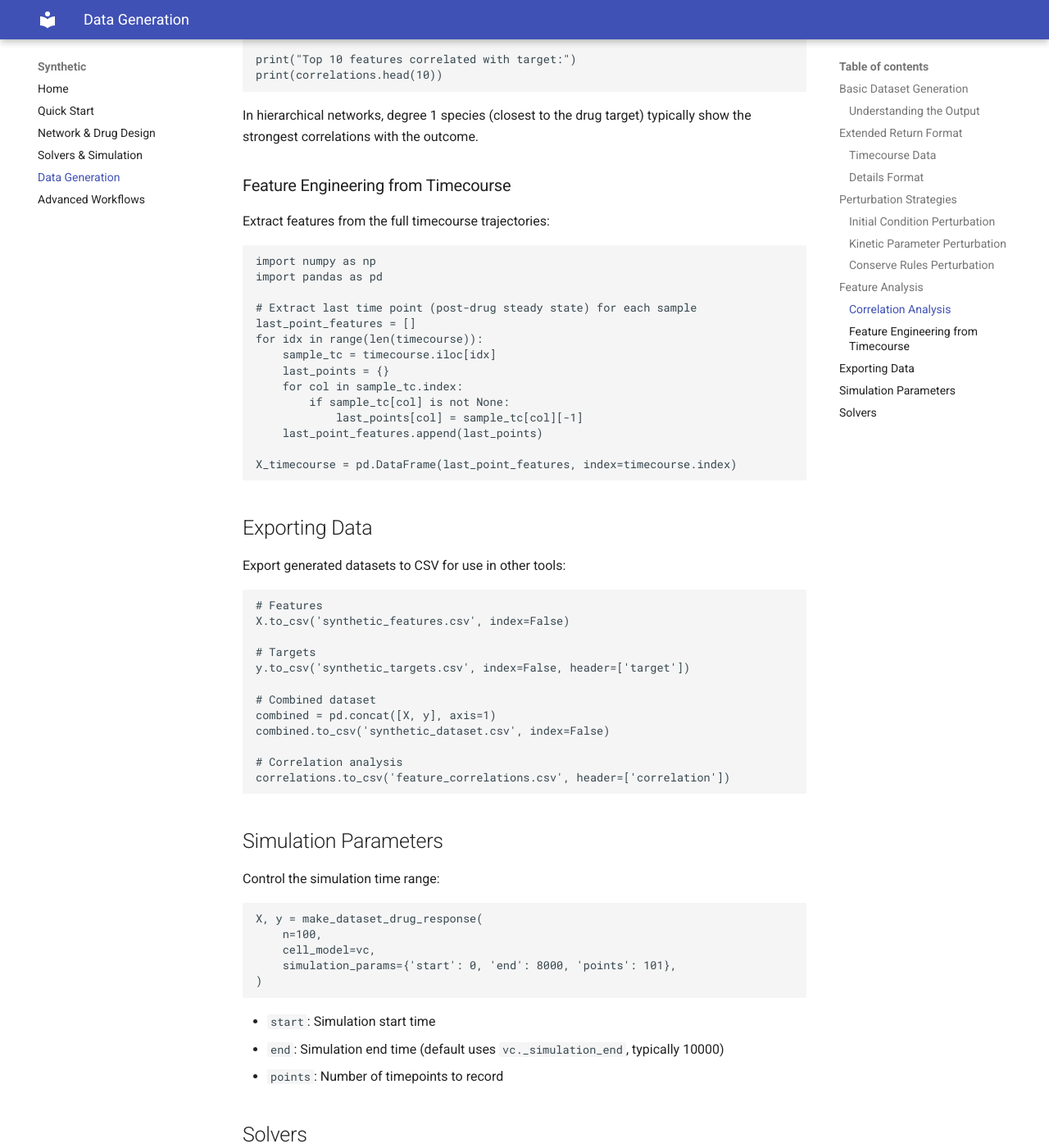
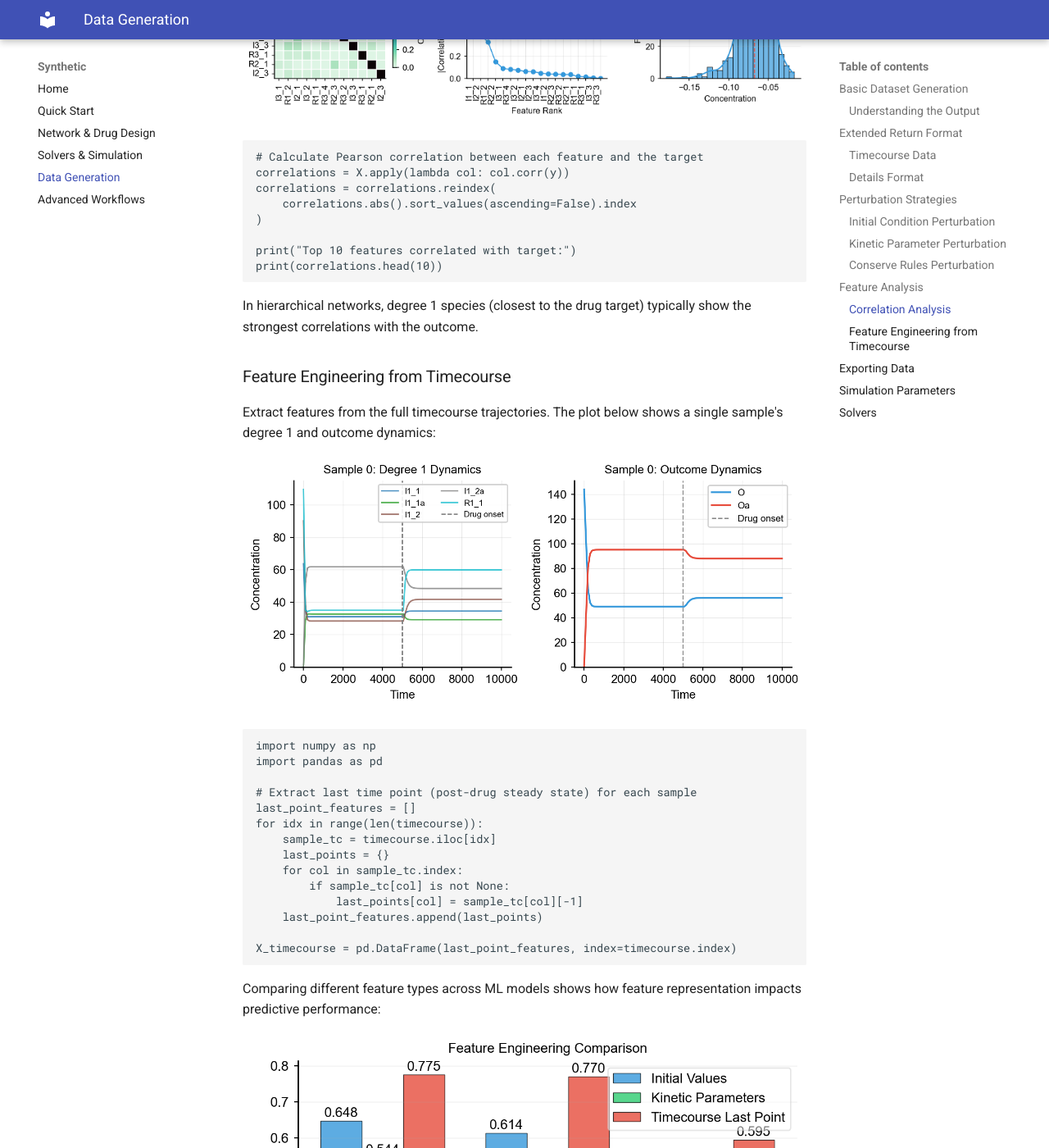
Before and after one commit to synthetic-models/synthetic, an MkDocs documentation site: the page built from docs/data_generation.md, in a window 1280 px wide and 1400 px high, scrolled down 3345 px. Shown: the whole window at 82% size. Built offline with MkDocs 1.6.1 and Material for MkDocs 9.7.7, drawn with Linux system fonts in a browser that asks for light colours.

Commit message:
docs: second checkpoint - adding diagrams to documentation and basic layout

````diff
--- a/docs/data_generation.md
+++ b/docs/data_generation.md
@@ -137,6 +137,8 @@ This ensures biologically plausible initial conditions where the total concentra
 
 Identify which species are most predictive of the drug response:
 
+![Feature analysis: correlation matrix, feature-target correlation, and outcome distribution](images/data_generation_feature_analysis.png)
+
 ```python
 # Calculate Pearson correlation between each feature and the target
 correlations = X.apply(lambda col: col.corr(y))
@@ -152,7 +154,9 @@ In hierarchical networks, degree 1 species (closest to the drug target) typicall
 
 ### Feature Engineering from Timecourse
 
-Extract features from the full timecourse trajectories:
+Extract features from the full timecourse trajectories. The plot below shows a single sample's degree 1 and outcome dynamics:
+
+![Single sample timecourse dynamics](images/timecourse_single_sample.png)
 
 ```python
 import numpy as np
@@ -170,6 +174,10 @@ for idx in range(len(timecourse)):
 
 X_timecourse = pd.DataFrame(last_point_features, index=timecourse.index)
 ```
+
+Comparing different feature types across ML models shows how feature representation impacts predictive performance:
+
+![Feature engineering comparison across models](images/feature_engineering_comparison.png)
 
 ## Exporting Data
 
--- a/pyproject.toml
+++ b/pyproject.toml
@@ -39,6 +39,9 @@ plotting = [
     "networkx>=3.6.1",
     "seaborn>=0.13.2",
 ]
+sklearn = [
+    "scikit-learn>=1.6.1",
+]
 
 [dependency-groups]
 dev = [
````
Also changed, not shown: docs/advanced_workflows.md (+8 -0 lines), docs/network_and_drug_design.md (+4 -0 lines), docs/solvers_and_simulation.md (+6 -2 lines), docs/images/data_generation_feature_analysis.png (added), docs/images/feature_engineering_comparison.png (added), docs/images/ml_model_comparison.png (added), docs/images/network_topology.png (added), docs/images/network_topology_legend.png (added), docs/images/param_estimation_fitted.png (added), docs/images/param_estimation_observations.png (added), docs/images/param_estimation_results.png (added), docs/images/timecourse_roadrunner.png (added), docs/images/timecourse_scipy.png (added), docs/images/timecourse_single_sample.png (added), 3 other files.
